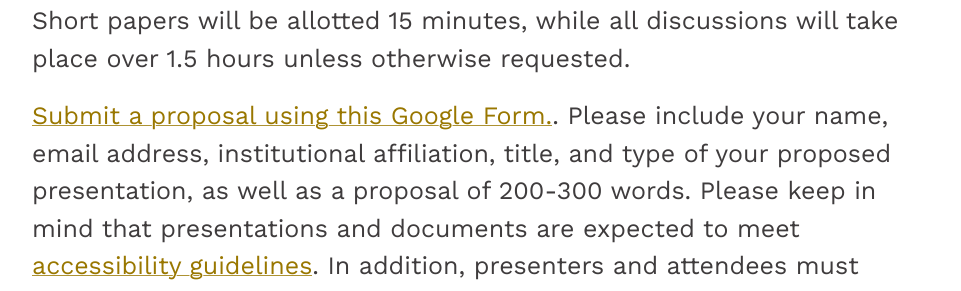
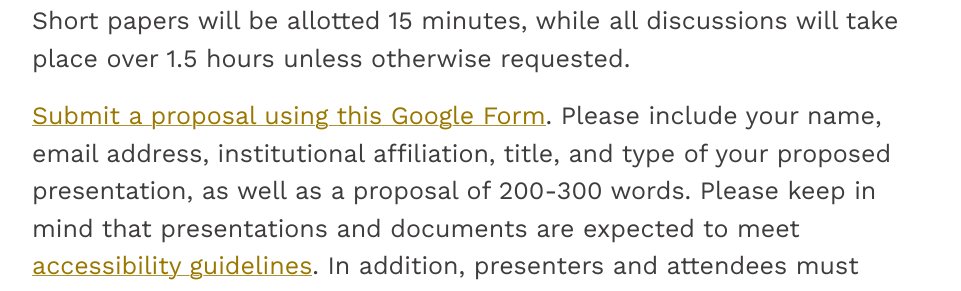
Before and after one commit to KeystoneDH/2021, a Jekyll site: the page built from _pages/cfp.md, in a window 1280 px wide. Shown: the part 987-1278 px from the top of the page, without its empty margins (158-1119 px from the left). Built offline with Jekyll 4.4.1, drawn with Linux system fonts in a browser that asks for light colours; nearby versions of some CDN libraries.

Commit message:
Update cfp.md
Fixing a typo

```diff
--- a/_pages/cfp.md
+++ b/_pages/cfp.md
@@ -18,6 +18,6 @@ Proposals for this years’ virtual conference are welcome on any aspect of digi
 
 Presentations may take the form of short papers, panel discussions or roundtables, workshops, poster sessions, or showcase demonstrations. Short papers will be allotted 15 minutes, while all discussions will take place over 1.5 hours unless otherwise requested.
 
-[Submit a proposal using this Google Form.](https://docs.google.com/forms/d/e/1FAIpQLSdH3ffORyI2n3INxtBAD_rjBHV4boWinkvhJ_jLNduRYzJhpA/viewform). Please include your name, email address, institutional affiliation, title, and type of your proposed presentation, as well as a proposal of 200-300 words. Please keep in mind that presentations and documents are expected to meet [accessibility guidelines](https://www.diglib.org/dlf-events/2016forum/guide-to-creating-accessible-presentations/). In addition, presenters and attendees must agree to follow the conference’s [Code of Conduct](/code).
+[Submit a proposal using this Google Form](https://docs.google.com/forms/d/e/1FAIpQLSdH3ffORyI2n3INxtBAD_rjBHV4boWinkvhJ_jLNduRYzJhpA/viewform). Please include your name, email address, institutional affiliation, title, and type of your proposed presentation, as well as a proposal of 200-300 words. Please keep in mind that presentations and documents are expected to meet [accessibility guidelines](https://www.diglib.org/dlf-events/2016forum/guide-to-creating-accessible-presentations/). In addition, presenters and attendees must agree to follow the conference’s [Code of Conduct](/code).
 
 If contributors have digital projects they wish to showcase in a potential virtual event or using Temple Libraries’ resources, please make a note on the submission form. Pending public health guidelines, on-site exhibits may be displayed during the month of July at the Loretta C. Duckworth Scholars Studio’s [VR Lab](https://library.temple.edu/spaces/34) and/or [Makerspace](https://library.temple.edu/spaces/28). If you are interested in running a longer hackathon event, please email contact@keystonedh.network.
```
